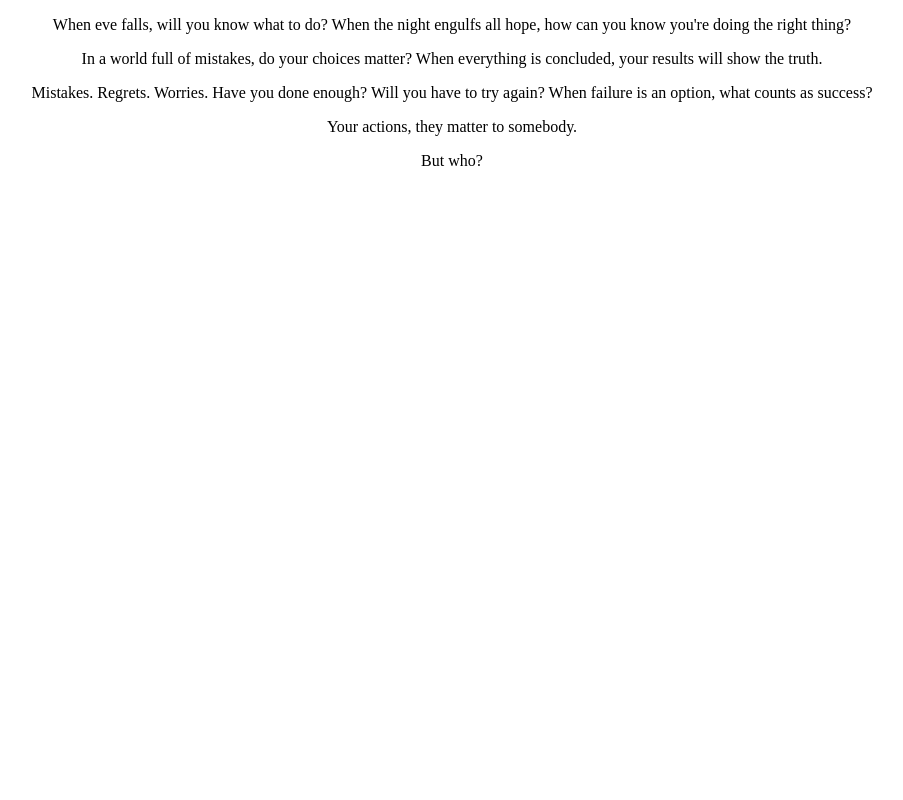
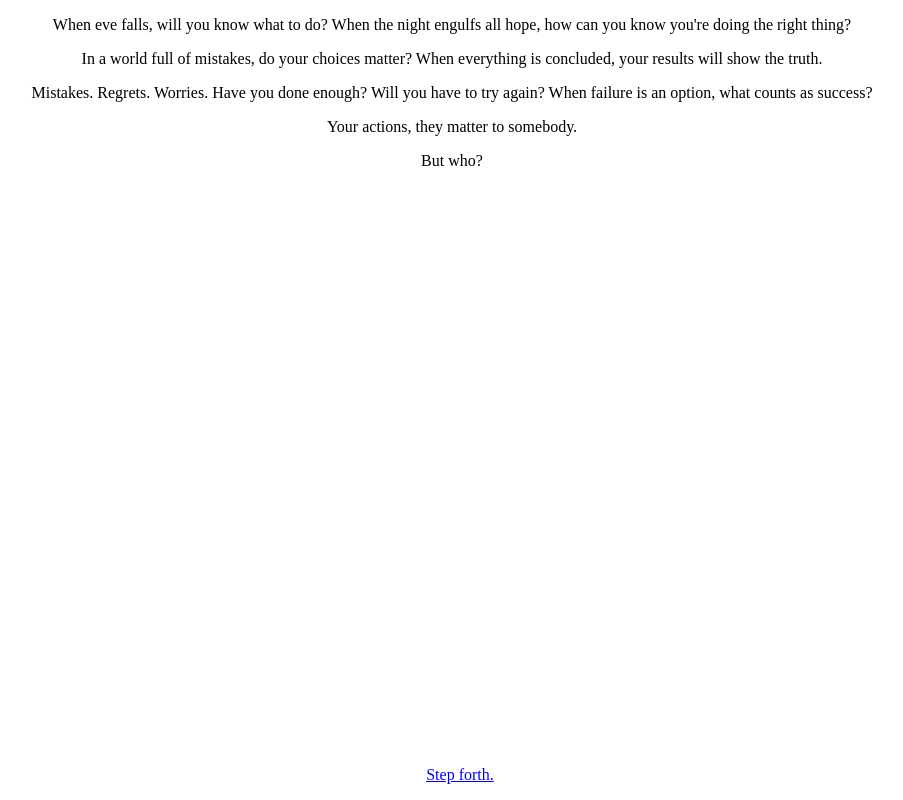
Before and after one commit to Project-Evenfall/evenfall.site, a plain HTML site: page index.html in a window 1280 px wide. Shown: the whole page, without its empty margins (188-1091 px from the left). Drawn offline with Linux system fonts and the light colour scheme.

Commit message:
Add bottom text

```diff
--- a/index.html
+++ b/index.html
@@ -11,7 +11,9 @@
     <link rel="stylesheet" href="style.css">
     <title>Project Evenfall</title>
     <meta content="Evenfall" property="og:title">
+    <meta name="viewport" content="width=device-width, initial-scale=1.0">
     <meta content="When eve falls, will you know what to do?" property="og:description">
+
 </head>
 
 <body>
@@ -21,6 +23,8 @@
         <p>Mistakes. Regrets. Worries. Have you done enough? Will you have to try again? When failure is an option, what counts as success?</p>
         <p>Your actions, they matter to somebody.</p>
         <p>But who?</p>
+        <div class="bottom"><p class="bottom"><a href="https://discord.gg/PNqEgqN">Step forth.</a></p></div>
     </main>
+    </body>
 
 </html>
--- a/style.css
+++ b/style.css
@@ -7,9 +7,22 @@ body {
     color: white;
 }
 
+.bottom {
+    position: fixed;
+    bottom: 0;
+    width: 100%;
+}
+
+a {
+    color: white;
+}
+
 @media (prefers-color-scheme: light) {
     body {
         background-color: white;
         color: black;
     }
+    a {
+        color: blue;
+    }
 }
```
